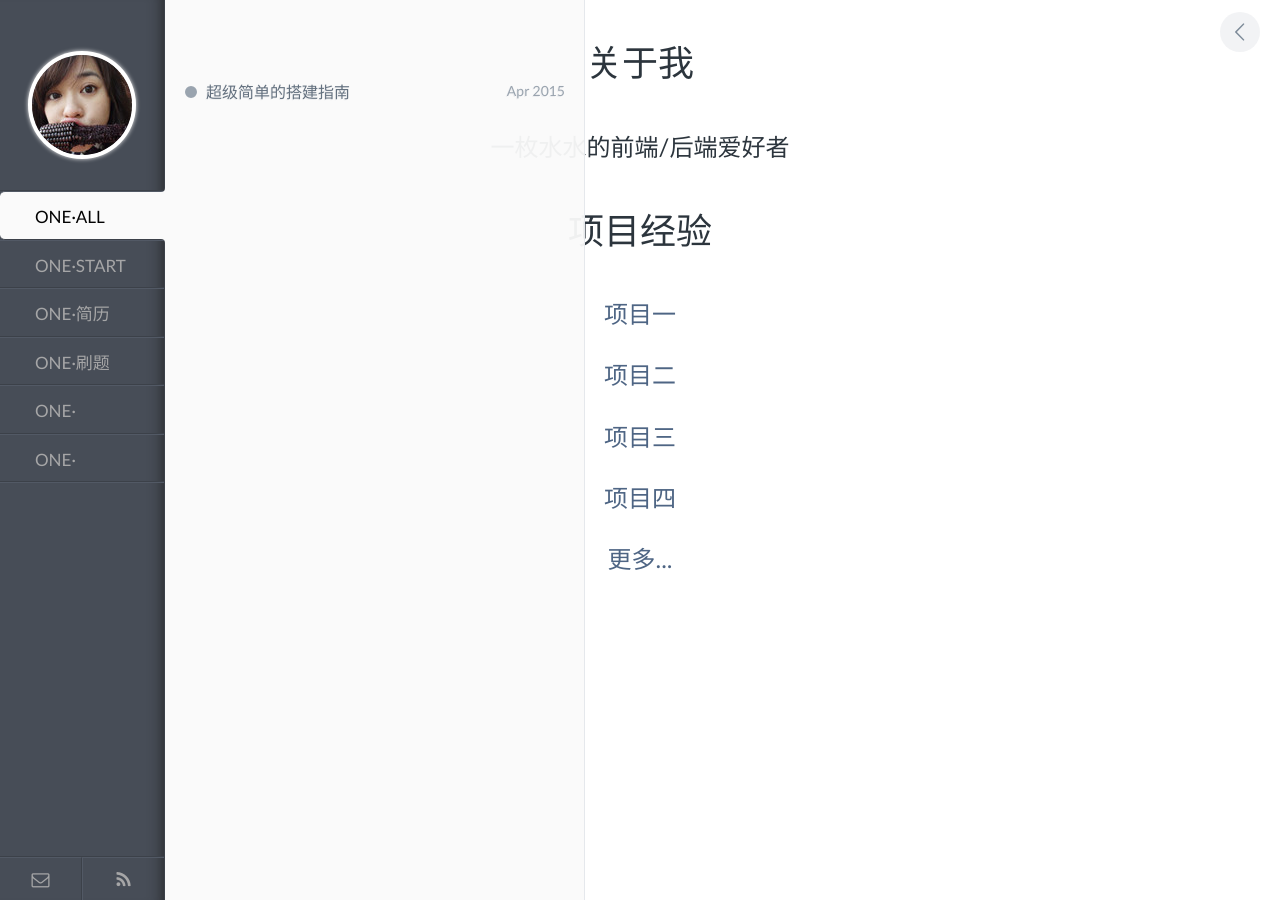
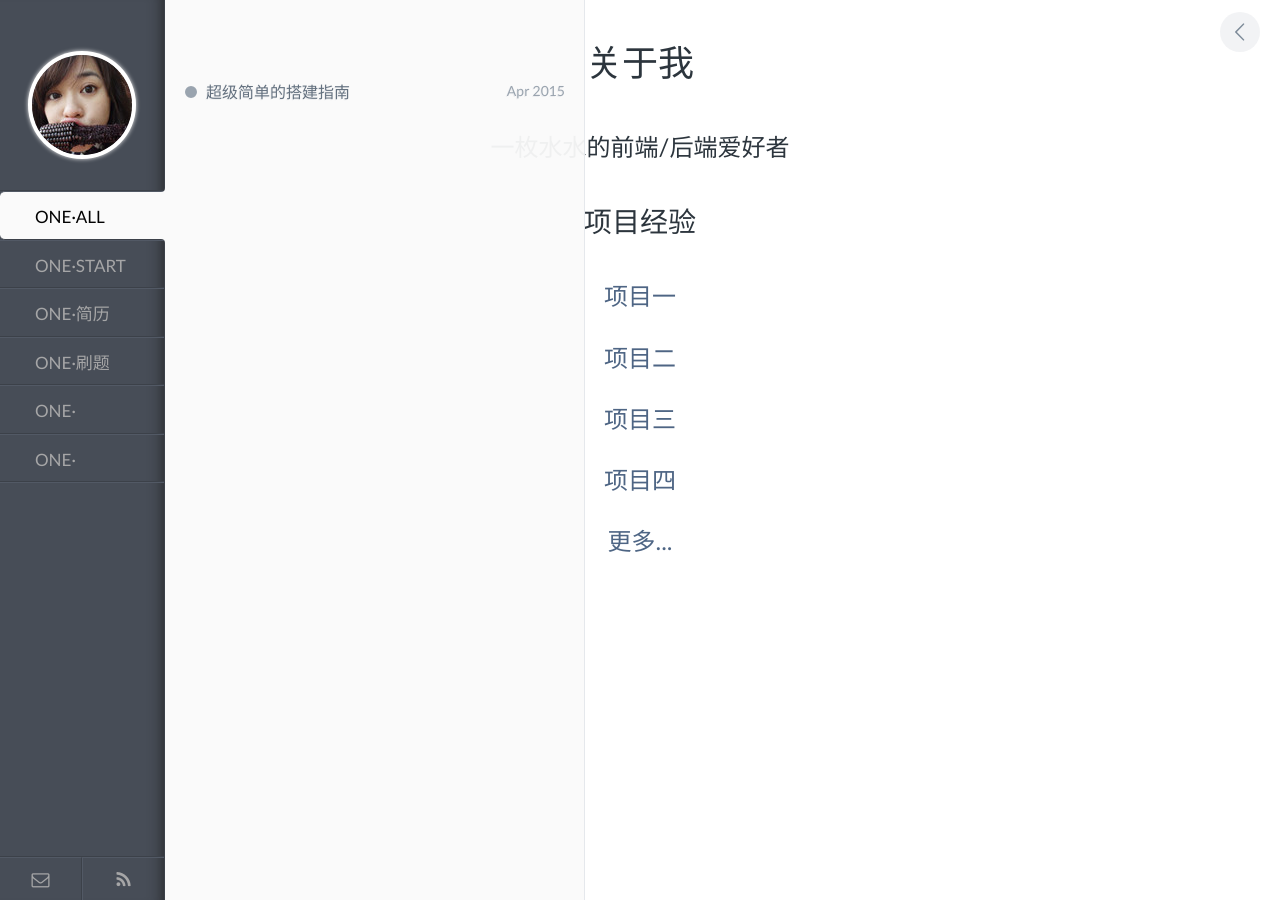
Before and after one commit to weiier/blog, a Jekyll site: the page built from index.html, in a window 1280 px wide. Built offline with Jekyll 4.4.1, drawn with Linux system fonts in a browser that asks for light colours.

```diff
--- a/index.html
+++ b/index.html
@@ -6,7 +6,7 @@ title: 关于我
 <article id="home">
   <h1>{{ page.title }}</h1>
   <p>一枚水水的前端/后端爱好者</p>
-  <h2>项目经验</h2>
+  <h3>项目经验</h3>
   <ul>
       <li><a>项目一</a></li>
       <li><a>项目二</a></li>
```
